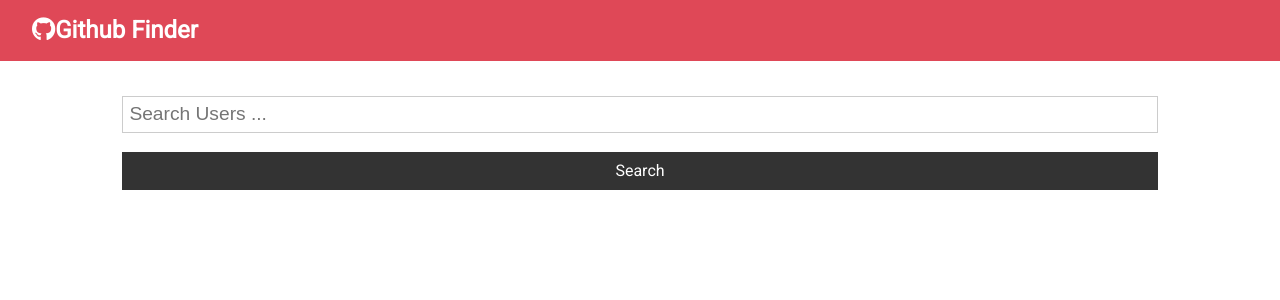
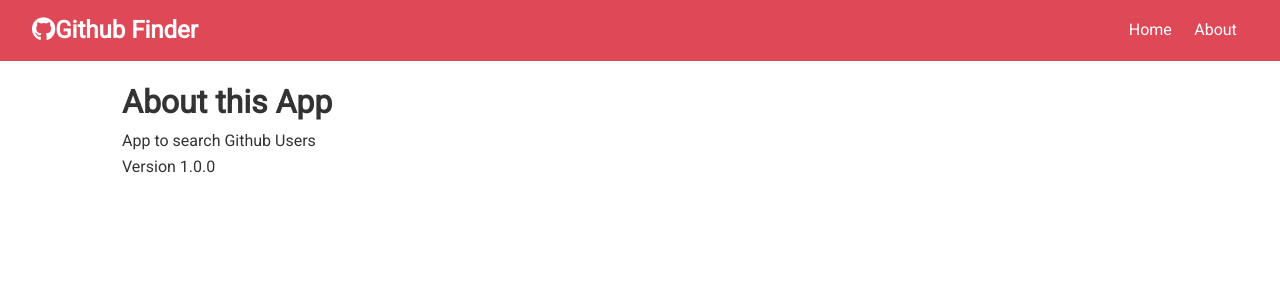
Before and after one commit to taruvar-mittal/github-finder, a React (Create React App) app: page /about in a window 1280 px wide. Shown: the top 300 px of the page. Built offline with nearby package versions, Linux system fonts and the light colour scheme.

Commit message:
component added

```diff
--- a/src/App.js
+++ b/src/App.js
@@ -1,9 +1,11 @@
-import React, { Component } from 'react';
+import React, { Component, Fragment } from 'react';
 import { BrowserRouter as Router, Switch, Route } from 'react-router-dom';
 import Navbar from './components/layout/Navbar';
 import Users from './components/users/Users';
+import User from './components/users/User';
 import Search from './components/users/Search';
 import Alert from './components/layout/Alert';
+import About from './components/pages/About';
 import axios from 'axios';
 import './App.css';
 // import { Router } from 'react-router-dom';
@@ -11,6 +13,7 @@
 class App extends Component {
   state = {
     users: [],
+    user: {},
     loading: false,
     alert: null,
   }
@@ -35,6 +38,19 @@
   this.setState({ users: res.data.items, loading: false});
 }
 
+getUser = async username => {
+  this.setState({loading: true});
+
+  const res = await axios
+  .get(`https://api.github.com/users/${username}?client_id=${
+    process.env.REACT_APP_GITHUB_CLIENT_ID
+  }&client_secret=${
+    process.env.REACT_APP_GITHUB_CLIENT_SECRET
+  }`);
+
+  this.setState({ user: res.data, loading: false});
+};
+
 clearUsers = () => this.setState({ users: [], loading: false});
 
 setAlert = (msg, type) => {
@@ -44,7 +60,7 @@
 
   render() {
 
-    const { users, loading } = this.state;
+    const { users,user, loading } = this.state;
 
     return (
       <Router>
@@ -52,6 +68,9 @@
        <Navbar />
        <div className="container">
          <Alert alert={this.state.alert} />
+         <Switch>
+           <Route exact path='/' render={props => (
+             <Fragment>
                 <Search searchUsers={this.searchUsers}
                    clearUsers={this.clearUsers}
                    showClear={
@@ -60,6 +79,18 @@
                   setAlert = {this.setAlert}
                 />
                 <Users loading={loading} users={users} />
+             </Fragment>
+           ) } />
+           <Route exact path='/about' component={About} />
+           <Route exact path='/user/:login' render={props => (
+             <User
+             { ...props }
+             getUser={this.getUser}
+             user={user}
+             loading={loading}
+             />
+           )} />
+         </Switch>
        </div>
       </div>
       </Router>
--- a/src/components/layout/Navbar.js
+++ b/src/components/layout/Navbar.js
@@ -1,5 +1,6 @@
 import React from 'react';
 import PropTypes from 'prop-types';
+import { Link } from 'react-router-dom';
 
 const Navbar = ({icon, title}) => {
 
@@ -9,6 +10,10 @@
                 <i className={icon} />
                 {title}
                 </h1>
+                <ul>
+                   <li><Link to="/">Home</Link></li>
+                   <li><Link to="/about">About</Link></li>
+                </ul>
             </nav>
         )
 }
--- /dev/null
+++ b/src/components/pages/About.js
@@ -0,0 +1,13 @@
+import React, { Fragment } from 'react'
+
+export const About = () => {
+    return (
+        <Fragment>
+           <h1>About this App</h1>
+           <p>App to search Github Users</p>
+           <p>Version 1.0.0</p>
+        </Fragment>
+    )
+}
+
+export default About;
--- /dev/null
+++ b/src/components/users/User.js
@@ -0,0 +1,35 @@
+import React, { Component } from 'react'
+
+export class User extends Component {
+
+    componentDidMount() {
+        this.props.getUser(this.props.match.params.login);
+    }
+
+    render() {
+     const {
+         name,
+         avatar_url,
+         location,
+         bio,
+         blog,
+         login,
+         html_url,
+         followers,
+         following,
+         public_repos,
+         public_gists,
+         hireable
+     } = this.props.user;
+
+     const { loading } = this.props;
+
+        return (
+            <div>
+               {name}
+            </div>
+        )
+    }
+}
+
+export default User;
--- a/src/components/users/UserItem.js
+++ b/src/components/users/UserItem.js
@@ -1,5 +1,6 @@
 import React from 'react';
 import PropTypes from 'prop-types';
+import { Link } from 'react-router-dom';
 
 const UserItem = ({user: { login, avatar_url, html_url }}) => {
 
@@ -14,11 +15,11 @@
                    {login}
                </h3>
                <div>
-                   <a
-                   href={html_url}
+                   <Link
+                   to={`/user/${login}`}
                    className="btn btn-dark btn-sm my-1">
                        More
-                   </a>
+                   </Link>
                </div>
             </div>
         );
```
Lines whose indentation alone changed are shown as unchanged.
